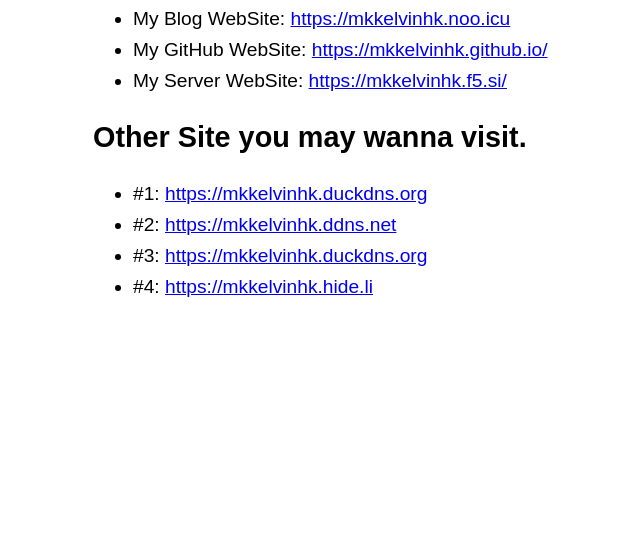
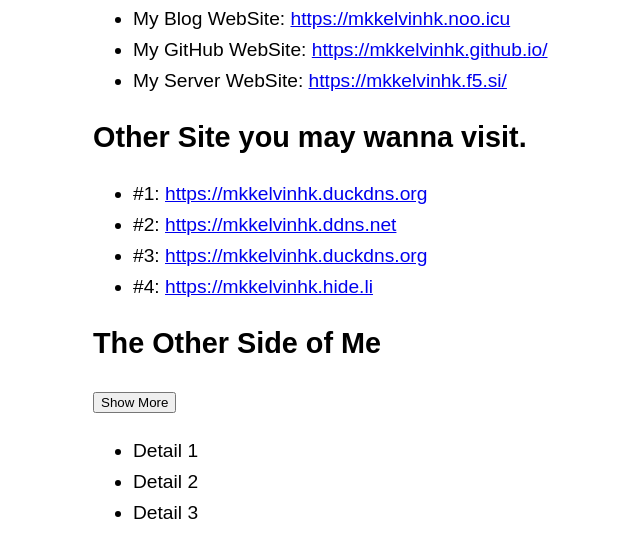
Before and after one commit to MKKelvinHK/MKKelvinHK.f5.si, a plain HTML site: page index.html in a window 1280 px wide. Shown: the part 1456-2013 px from the top of the page, without its empty margins (163-803 px from the left). Before the commit the page ends 1809 px from the top, so only its background shows below. Drawn offline with Linux system fonts and the light colour scheme.

Commit message:
Update index.html

```diff
--- a/index.html
+++ b/index.html
@@ -133,6 +133,26 @@
             >https://mkkelvinhk.hide.li</a
         </li>
       </ul>
+      <h1>The Other Side of Me</h1>
+      <button class="toggle-button" onclick="toggleContent()">Show More</button>
+      <ul class="toggle-content">
+        <li>Detail 1</li>
+        <li>Detail 2</li>
+        <li>Detail 3</li>
+      </ul>
     </header>
   </article>
+  <script>
+    function toggleContent() {
+      const content = document.querySelector('.toggle-content');
+      const button = document.querySelector('.toggle-button');
+      if (content.style.display === 'none' || content.style.display === '') {
+        content.style.display = 'block';
+        button.textContent = 'Show Less';
+      } else {
+        content.style.display = 'none';
+        button.textContent = 'Show More';
+      }
+    }
+  </script>
 </html>
```
